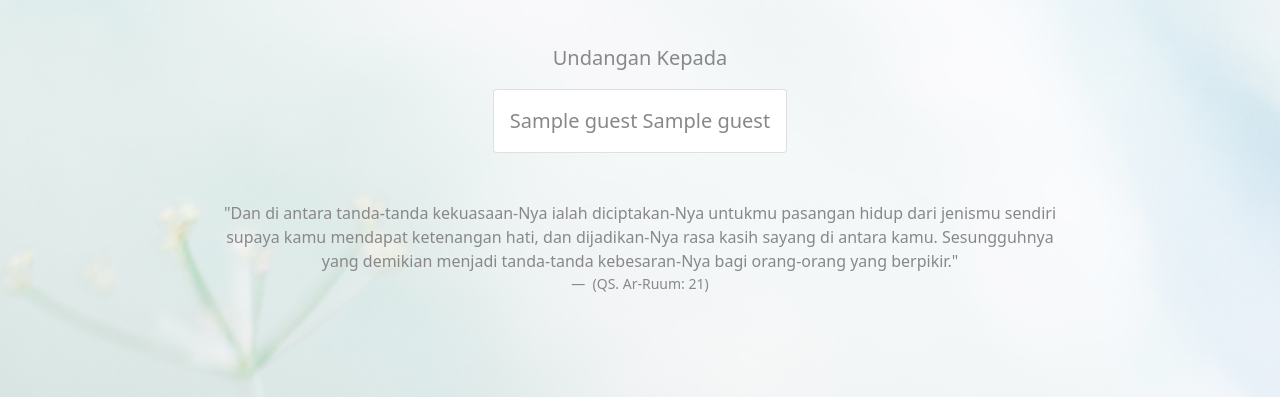
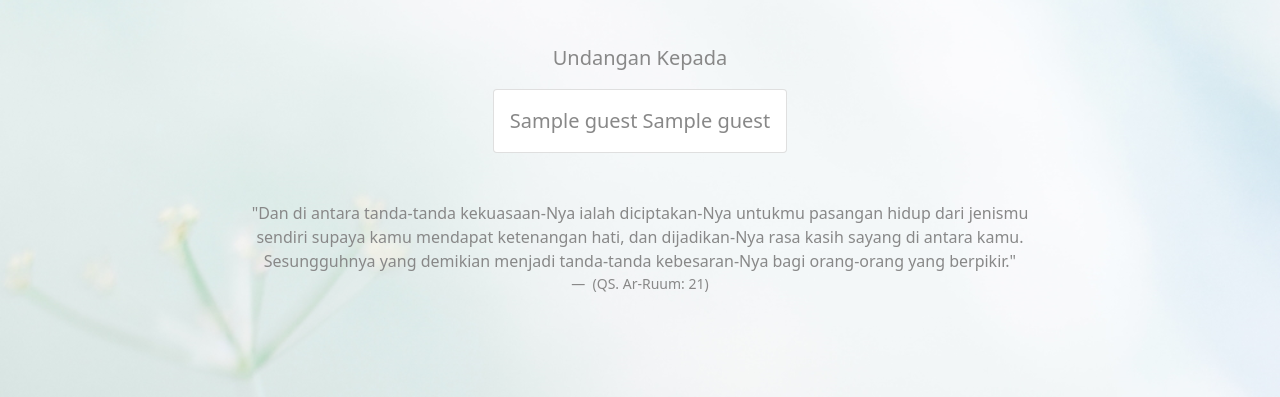
Before and after one commit to wizardh/weddingku, a CodeIgniter 4 app: template app/Views/invitation.php in a window 1280 px wide. Shown: the part 381-778 px from the top of the page. Run offline with PHP 8.4 and a stand-in for CodeIgniter, Linux system fonts and the light colour scheme; the template is opened without the code that fills it: most values are stand-ins (such as "Sample title", 1, 10 or a date in 2020); data that the repository does not hold is empty; some libraries are stand-ins or nearby versions.

Commit message:
perapihan

```diff
--- a/app/Views/invitation.php
+++ b/app/Views/invitation.php
@@ -36,13 +36,17 @@
         <?php endif; ?>
 
         <div class="py-4">
-            <div class="col-lg-8 mx-auto">
+            <div class="row mx-2">
+                <div class="col-lg-2"></div>
+                <div class="col-lg-8">
                     <figure>
                         <p>"Dan di antara tanda-tanda kekuasaan-Nya ialah diciptakan-Nya untukmu pasangan hidup dari jenismu sendiri supaya kamu mendapat ketenangan hati, dan dijadikan-Nya rasa kasih sayang di antara kamu. Sesungguhnya yang demikian menjadi tanda-tanda kebesaran-Nya bagi orang-orang yang berpikir."</p>
                         <figcaption class="blockquote-footer text-primary-color">
                         (QS. Ar-Ruum: 21)
                         </figcaption>
                     </figure>
+                </div>
+                <div class="col-lg-2"></div>
             </div>
         </div>
     </div>
--- a/app/Views/templates/footer.php
+++ b/app/Views/templates/footer.php
@@ -1,7 +1,7 @@
 
 <div style="background-color:<?= $setting->bg_color; ?>">
-  <footer class="container d-flex justify-content-between align-items-center py-3 text-secondary-font" style="<?= $setting->font_css; ?>">
-    <p class="col-md-4 mb-0">&copy; <?= date('Y'); ?> Niken & Aya</p>
+  <footer class="container d-flex justify-content-between align-items-center py-3" style="<?= $setting->font_css; ?>">
+    <p class="col-md-4 mb-0" style="color: <?= $setting->secondary_color; ?>">&copy; <?= date('Y'); ?> Niken & Aya</p>
 
   </footer>
 </div>
```
Lines whose indentation alone changed are shown as unchanged.
